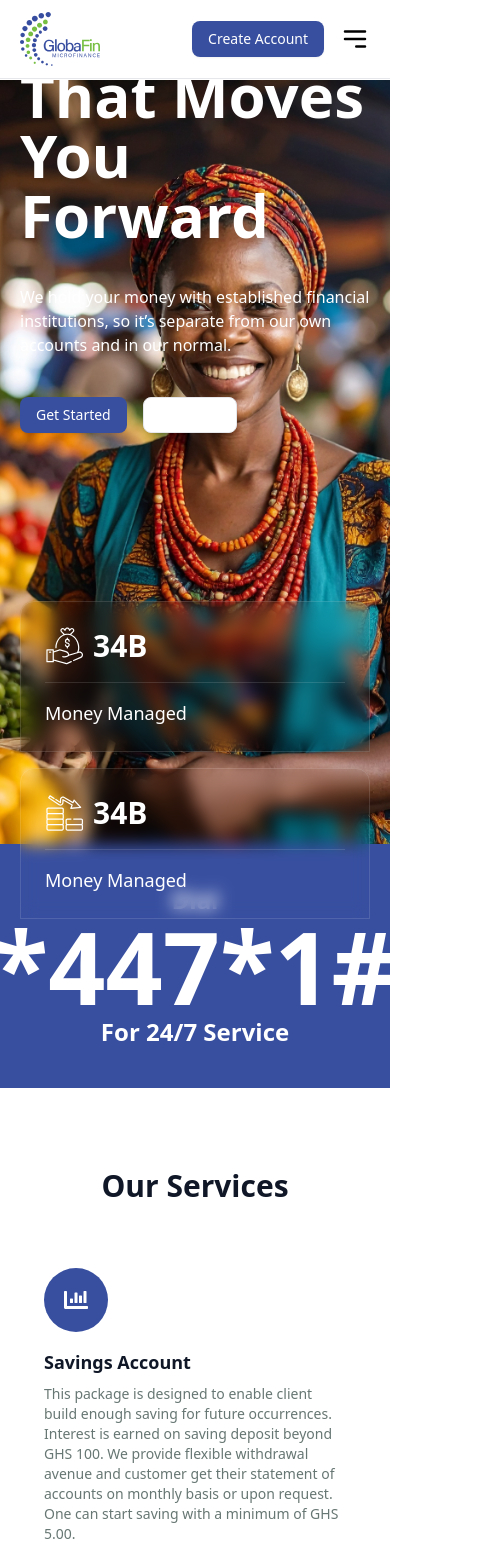
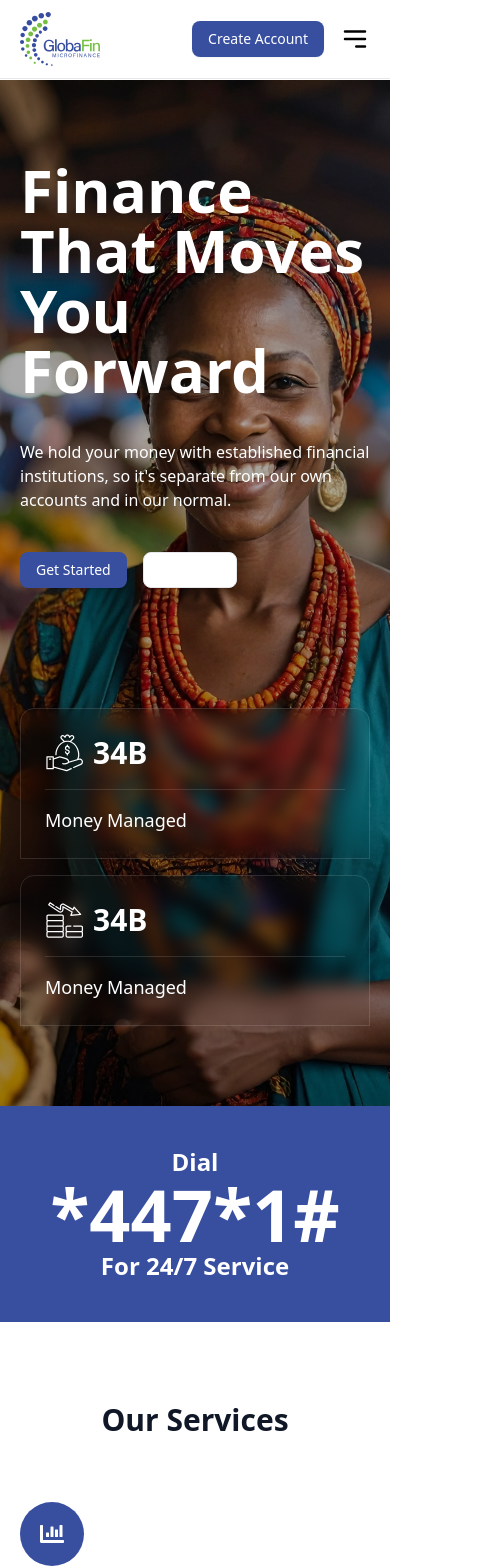
Before and after one commit to globafin/globafin-www, a Next.js app: page / in a window 390 px wide. Shown: the top 1568 px of the page, 483 px wide, since content can reach past the window. Built offline with nearby package versions, Linux system fonts and the light colour scheme.

Commit message:
feat: add mobile responsiveness (WIP)

```diff
--- a/src/app/layout.tsx
+++ b/src/app/layout.tsx
@@ -21,7 +21,7 @@ export default function RootLayout({
 }>) {
   return (
     <html lang="en">
-      <body className={`${inter.variable} antialiased`}>
+      <body className={`${inter.variable} antialiased overflow-x-clip`}>
         <Header />
         {children}
         <Footer />
--- a/src/components/contact.tsx
+++ b/src/components/contact.tsx
@@ -12,10 +12,10 @@ const Contact = () => {
 
   return (
     <section className="py-16 lg:py-32 bg-white p-2">
-      <div className=" bg-[url('/assets/hero.jpg')] min-h-[500px] p-20 rounded-xl">
-        <WidthConstraint className="flex justify-end items-center">
+      <div className=" bg-[url('/assets/hero.jpg')] min-h-[500px] py-20 rounded-xl">
+        <WidthConstraint className="flex justify-center lg:justify-end items-center">
           <Card className="w-max p-4 py-12 rounded-b-none">
-            <CardContent>
+            <CardContent className="px-2 md:px-4">
               <form className="w-full max-w-sm bg-white space-y-5 ">
                 <div className="space-y-5">
                   <h2 className="text-2xl font-bold text-gray-900">Contact us today!</h2>
--- a/src/components/core-values.tsx
+++ b/src/components/core-values.tsx
@@ -35,14 +35,14 @@ const coreValues = [
 const CoreValues = () => {
   return (
     <section className="py-20 lg:py-32 bg-gray-50">
-      <WidthConstraint className="space-y-10 grid grid-cols-1 md:grid-cols-12 gap-10">
+      <WidthConstraint className="grid grid-cols-1 lg:grid-cols-12 gap-5 md:gap-10">
         <div className="col-span-5">
           <h2 className="text-3xl font-bold text-gray-900 mb-10">Our Core Values</h2>
         </div>
         <div className="col-span-7 grid grid-cols-1 md:grid-cols-2 gap-10">
           {coreValues.map((value, idx) => (
             <Card key={idx} className="border-none shadow-none py-0 bg-transparent">
-              <CardContent className="space-y-4">
+              <CardContent className="space-y-4 px-0 lg:px-6">
                 <div className="bg-white rounded-full w-10 h-10 flex items-center justify-center border border-blue-100">
                   <FaCheck className="text-blue-600" size={16} />
                 </div>
--- a/src/components/footer/banner.tsx
+++ b/src/components/footer/banner.tsx
@@ -3,10 +3,10 @@ import WidthConstraint from "../ui/width-constraint";
 
 const Banner = () => {
   return (
-    <section className="px-10">
+    <section className="px-4 md:px-10">
       <div className="bg-tertiary rounded-t-3xl">
         <WidthConstraint className="text-center py-20 space-y-10">
-          <h2 className="text-[100px] font-bold text-white leading-[1em]">
+          <h2 className="text-3xl lg:text-[70px] xl:text-[100px] font-bold text-white leading-[1em]">
             Become a part of the <br /> Globafin Family
           </h2>
           <div className="flex justify-center gap-4">
--- a/src/components/hero/banner.tsx
+++ b/src/components/hero/banner.tsx
@@ -5,7 +5,7 @@ const HeroBanner = () => {
     <section className="bg-primary text-white py-10">
       <WidthConstraint className="flex flex-col items-center justify-between">
         <h3 className="text-2xl font-bold">Dial</h3>
-        <h2 className="text-[100px] font-bold leading-none">*447*1#</h2>
+        <h2 className="text-7xl md:text-[100px] font-bold leading-none">*447*1#</h2>
         <p className="text-2xl font-bold">For 24/7 Service</p>
       </WidthConstraint>
     </section>
--- a/src/components/hero/index.tsx
+++ b/src/components/hero/index.tsx
@@ -7,15 +7,17 @@ import HeroBanner from "./banner";
 const Hero = () => {
   return (
     <>
-      <section className="h-[calc(100vh-80px)] mt-[80px] bg-[url('/assets/hero.jpg')] flex justify-center items-center bg-cover bg-center">
-        <WidthConstraint className="grid grid-cols-1 w-full md:grid-cols-2 gap-10 max-w-[1500px]">
-          <div className="space-y-10 text-white pb-32">
+      <section className="py-20 lg:h-[calc(100vh-80px)] mt-[80px] bg-[url('/assets/hero.jpg')] flex justify-center items-center bg-cover bg-center relative">
+        <div className="absolute inset-0 bg-gradient-to-b from-black/30 to-black/40"></div>
+        <div className="relative z-10 w-full">
+          <WidthConstraint className="grid grid-cols-1 w-full lg:grid-cols-2 gap-10 max-w-[1500px]">
+            <div className="space-y-10 text-white pb-20 lg:pb-32">
               <h1 className="text-6xl font-bold">
                 Finance That Moves <br /> You Forward
               </h1>
               <p className="text-white max-w-lg">
-              We hold your money with established financial institutions, so it’s separate
-              from our own accounts and in our normal.
+                We hold your money with established financial institutions, so it's
+                separate from our own accounts and in our normal.
               </p>
               <div className="flex gap-4">
                 <Button>Get Started</Button>
@@ -57,6 +59,7 @@ const Hero = () => {
               </div>
             </div>
           </WidthConstraint>
+        </div>
       </section>
       <HeroBanner />
     </>
--- a/src/components/services.tsx
+++ b/src/components/services.tsx
@@ -53,10 +53,10 @@ const Services = () => {
     <section className="py-20 lg:py-32">
       <WidthConstraint className="space-y-10">
         <h2 className="text-3xl font-bold text-center text-gray-900">Our Services</h2>
-        <div className="grid grid-cols-1 md:grid-cols-3 gap-10">
+        <div className="grid grid-cols-1 md:grid-cols-2 lg:grid-cols-3 gap-10">
           {services.map((service, idx) => (
             <Card key={idx} className="border-none shadow-none">
-              <CardContent className="space-y-4">
+              <CardContent className="space-y-4 px-0 lg:px-6">
                 <div className="bg-primary w-16 h-16 text-primary-foreground rounded-full p-2 flex items-center justify-center">
                   {service.icon}
                 </div>
--- a/src/components/stats.tsx
+++ b/src/components/stats.tsx
@@ -3,21 +3,21 @@ import WidthConstraint from "./ui/width-constraint";
 const Stats = () => {
   return (
     <section className="py-20">
-      <WidthConstraint className="grid grid-cols-1 md:grid-cols-3 gap-20">
+      <WidthConstraint className="grid grid-cols-1 text-center md:text-left md:grid-cols-3 gap-20">
         <div className="space-y-5">
           <h3 className="text-2xl font-[700]">Years of Operations</h3>
           <p className="text-7xl font-bold text-primary pb-5">14+</p>
-          <hr className="w-[90%] h-[2px] bg-[#00473714]/10" />
+          <hr className="w-full md:w-[90%] h-[2px] bg-[#00473714]/10" />
         </div>
         <div className="space-y-5">
           <h3 className="text-2xl font-[700]">Happy Customers</h3>
           <p className="text-7xl font-bold text-primary pb-5">5000+</p>
-          <hr className="w-[90%] h-[2px] bg-[#00473714]/10" />
+          <hr className="w-full md:w-[90%] h-[2px] bg-[#00473714]/10" />
         </div>
         <div className="space-y-5">
           <h3 className="text-2xl font-[700]">Transactions Per Day</h3>
           <p className="text-7xl font-bold text-primary pb-5">120+</p>
-          <hr className="w-[90%] h-[2px] bg-[#00473714]/10" />
+          <hr className="w-full md:w-[90%] h-[2px] bg-[#00473714]/10" />
         </div>
       </WidthConstraint>
     </section>
--- a/src/components/testimonials.tsx
+++ b/src/components/testimonials.tsx
@@ -60,9 +60,9 @@ const Testimonials = () => {
               initial="initial"
               animate="animate"
               exit="exit"
-              className="flex flex-col md:flex-row w-full"
+              className="flex flex-col lg:flex-row w-full"
             >
-              <div className="md:w-1/2 w-full max-h-[450px] aspect-square relative">
+              <div className="lg:w-1/2 w-full max-h-[450px] aspect-square relative">
                 <Image
                   src={testimonial.image}
                   alt={testimonial.name}
@@ -71,7 +71,7 @@ const Testimonials = () => {
                   priority
                 />
               </div>
-              <div className="md:w-1/2 w-full bg-blue-900 text-white flex flex-col justify-between p-8 relative">
+              <div className="lg:w-1/2 w-full bg-blue-900 text-white flex flex-col justify-between p-8 relative">
                 <FaQuoteLeft className="text-green-400 text-3xl mb-4" />
                 <p className="text-lg md:text-2xl font-[300] leading-relaxed mb-8">
                   {testimonial.quote}
```
Also changed, not shown: src/components/footer/index.tsx (+6 -4 lines). Lines whose indentation alone changed are shown as unchanged.
